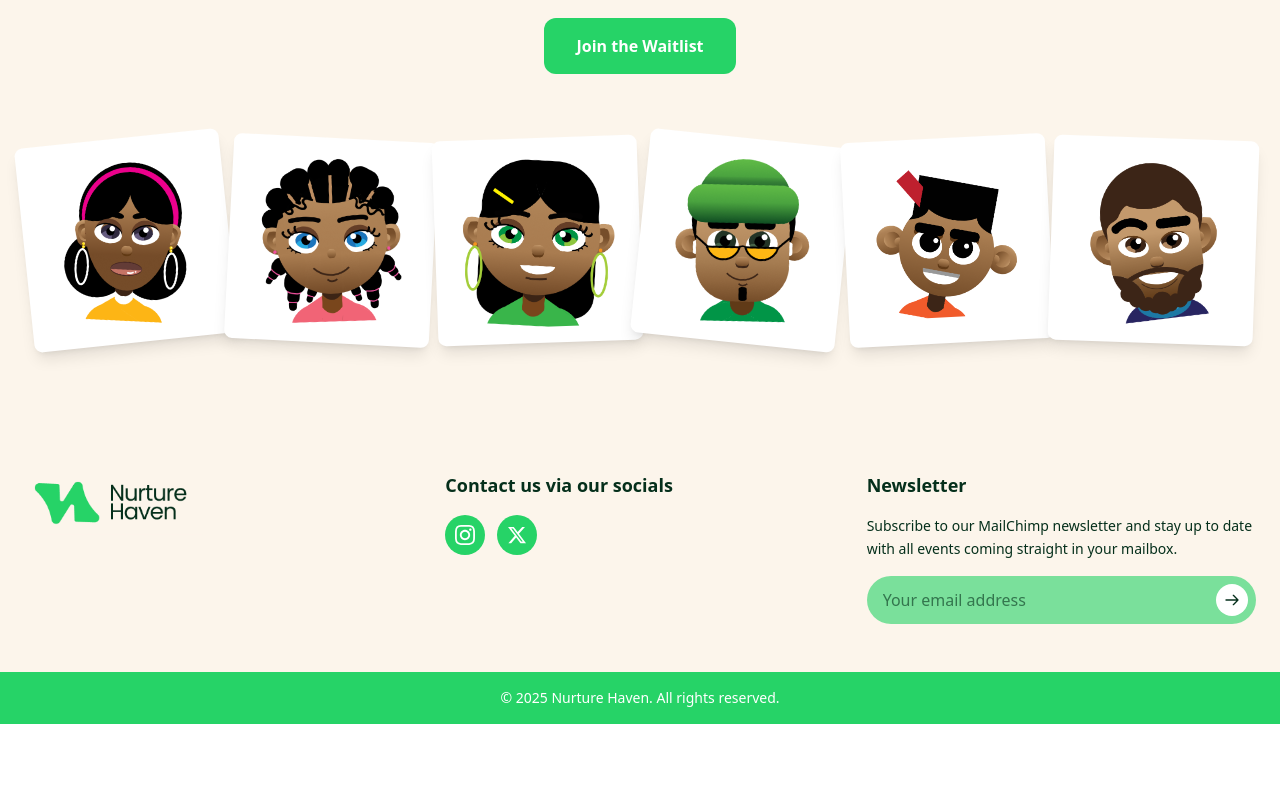
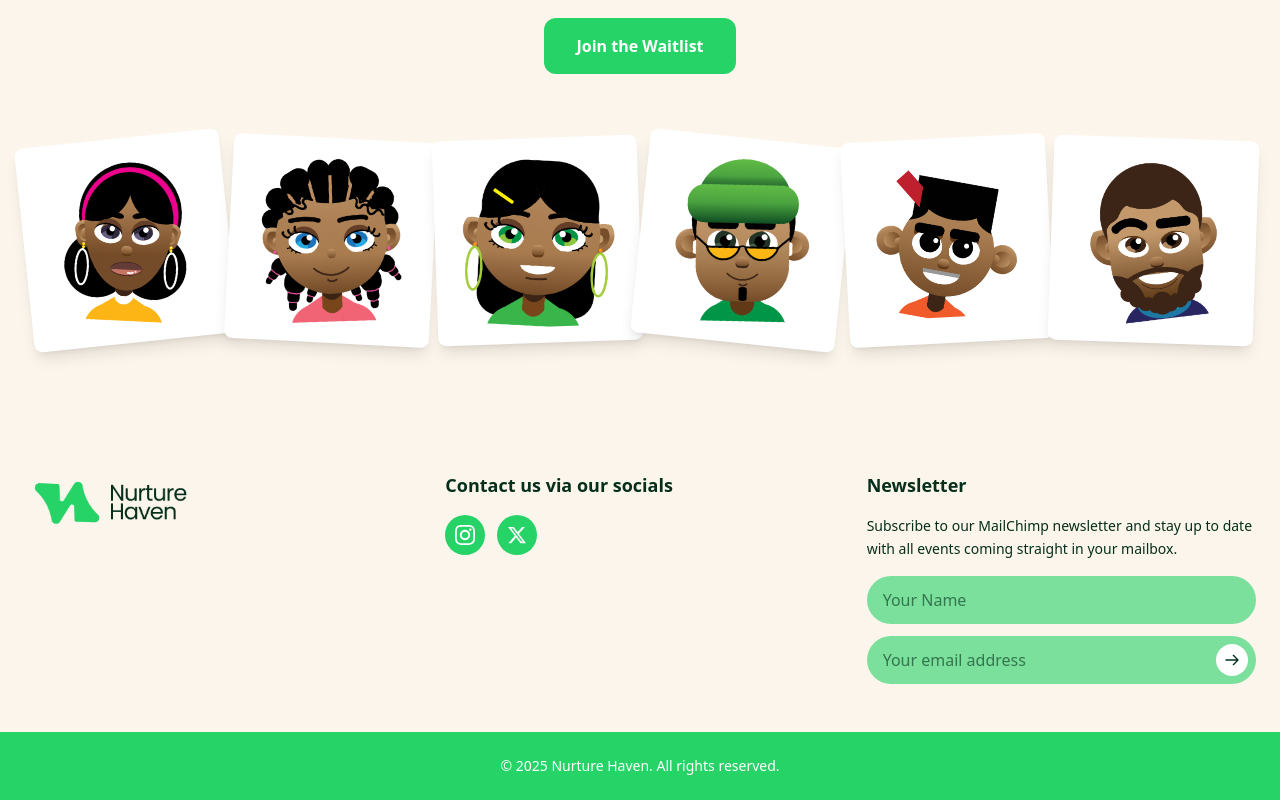
Before and after one commit to Adesmith001/nature-heaven-landing, a React (Vite) app: page / in a window 1280 px wide. Shown: the part 1788-2588 px from the top of the page. Before the commit the page ends 2512 px from the top, so only its background shows below. Built offline with nearby package versions, Linux system fonts and the light colour scheme.

Commit message:
google script

```diff
--- a/src/components/AvatarsSection.jsx
+++ b/src/components/AvatarsSection.jsx
@@ -21,9 +21,12 @@ const AvatarsSection = () => {
                     <p className="text-lg md:text-xl text-[#052F1B] max-w-3xl mx-auto leading-relaxed">
                         Money Quest is a product of Nurture haven that makes financial learning easy and exciting. Through fun quests and daily challenges, you'll learn how to save, invest, and grow wealth confidently.
                     </p>
-                    <button className="mt-8 px-8 py-4 bg-[#26D367] text-white rounded-xl font-semibold hover:bg-[#16A34A] transition-all duration-300 hover:shadow-xl hover:scale-105 cursor-pointer">
+                    <a
+                        href="#footer"
+                        className="inline-block mt-8 px-8 py-4 bg-[#26D367] text-white rounded-xl font-semibold hover:bg-[#16A34A] transition-all duration-300 hover:shadow-xl hover:scale-105 cursor-pointer"
+                    >
                         Join the Waitlist
-                    </button>
+                    </a>
                 </div>
 
                 {/* Avatars Grid - Desktop */}
--- a/src/components/Footer.jsx
+++ b/src/components/Footer.jsx
@@ -1,8 +1,48 @@
-import React from 'react';
+import React, { useState } from 'react';
 
 const Footer = () => {
+    const [formData, setFormData] = useState({
+        name: '',
+        email: ''
+    });
+    const [status, setStatus] = useState('');
+
+    const handleChange = (e) => {
+        setFormData({
+            ...formData,
+            [e.target.name]: e.target.value
+        });
+    };
+
+    const handleSubmit = async (e) => {
+        e.preventDefault();
+        setStatus('sending');
+
+        // REPLACE THIS URL WITH YOUR GOOGLE APPS SCRIPT URL
+        const GOOGLE_SCRIPT_URL = 'https://script.google.com/macros/s/AKfycbzxJLerJdWnB3w_gPrgfqf7-OiNx3BxgHJAcfZoy6EiPIMYjD54TbWIT4JWLZVxMHCp/exec';
+
+        try {
+            await fetch(GOOGLE_SCRIPT_URL, {
+                method: 'POST',
+                mode: 'no-cors', // Important for Google Apps Script
+                headers: {
+                    'Content-Type': 'application/json',
+                },
+                body: JSON.stringify(formData)
+            });
+
+            setStatus('success');
+            setFormData({ name: '', email: '' });
+            alert('Thank you for joining the waitlist!');
+        } catch (error) {
+            console.error('Error:', error);
+            setStatus('error');
+            alert('Something went wrong. Please try again.');
+        }
+    };
+
     return (
-        <footer className="relative">
+        <footer id="footer" className="relative">
             {/* Main Footer Section */}
             <div className="bg-[#FCF5EB] py-12 px-6">
                 <div className="max-w-7xl mx-auto">
@@ -24,7 +64,7 @@ const Footer = () => {
                             <div className="flex gap-3">
                                 {/* Instagram */}
                                 <a
-                                    href="#"
+                                    href="https://www.instagram.com/nurture_haven/"
                                     className="w-10 h-10 bg-[#26D367] rounded-full flex items-center justify-center hover:bg-[#16A34A] transition-colors duration-300"
                                     aria-label="Instagram"
                                 >
@@ -39,7 +79,7 @@ const Footer = () => {
 
                                 {/* Twitter/X */}
                                 <a
-                                    href="#"
+                                    href="https://x.com/nurture_haven"
                                     className="w-10 h-10 bg-[#26D367] rounded-full flex items-center justify-center hover:bg-[#16A34A] transition-colors duration-300"
                                     aria-label="Twitter"
                                 >
@@ -62,16 +102,35 @@ const Footer = () => {
                             <p className="text-[#052F1B] text-sm leading-relaxed">
                                 Subscribe to our MailChimp newsletter and stay up to date with all events coming straight in your mailbox.
                             </p>
+                            <form onSubmit={handleSubmit} className="space-y-3">
+                                <input
+                                    type="text"
+                                    name="name"
+                                    value={formData.name}
+                                    onChange={handleChange}
+                                    placeholder="Your Name"
+                                    required
+                                    className="w-full px-4 py-3 bg-[#26D36799] rounded-full text-[#052F1B] placeholder-[#052F1B]/60 focus:outline-none focus:ring-2 focus:ring-[#26D367]"
+                                />
                                 <div className="relative">
                                     <input
                                         type="email"
+                                        name="email"
+                                        value={formData.email}
+                                        onChange={handleChange}
                                         placeholder="Your email address"
+                                        required
                                         className="w-full px-4 py-3 bg-[#26D36799] rounded-full text-[#052F1B] placeholder-[#052F1B]/60 focus:outline-none focus:ring-2 focus:ring-[#26D367]"
                                     />
                                     <button
-                                    className="absolute right-2 top-1/2 -translate-y-1/2 w-8 h-8 bg-white rounded-full flex items-center justify-center hover:bg-gray-100 transition-colors duration-300"
+                                        type="submit"
+                                        disabled={status === 'sending'}
+                                        className="absolute right-2 top-1/2 -translate-y-1/2 w-8 h-8 bg-white rounded-full flex items-center justify-center hover:bg-gray-100 transition-colors duration-300 disabled:opacity-50"
                                         aria-label="Subscribe"
                                     >
+                                        {status === 'sending' ? (
+                                            <div className="w-4 h-4 border-2 border-[#052F1B] border-t-transparent rounded-full animate-spin"></div>
+                                        ) : (
                                             <svg
                                                 className="w-4 h-4 text-[#052F1B]"
                                                 fill="none"
@@ -80,15 +139,17 @@ const Footer = () => {
                                             >
                                                 <path strokeLinecap="round" strokeLinejoin="round" strokeWidth={2} d="M14 5l7 7m0 0l-7 7m7-7H3" />
                                             </svg>
+                                        )}
                                     </button>
                                 </div>
+                            </form>
                         </div>
                     </div>
                 </div>
             </div>
 
             {/* Copyright Bar */}
-            <div className="bg-[#26D367] py-4 px-6">
+            <div className="bg-[#26D367] py-6 px-6">
                 <div className="max-w-7xl mx-auto text-center">
                     <p className="text-white text-sm">
                         © 2025 Nurture Haven. All rights reserved.
--- a/src/components/MoneyQuestSection.jsx
+++ b/src/components/MoneyQuestSection.jsx
@@ -2,7 +2,7 @@ import React from 'react';
 
 const MoneyQuestSection = () => {
     return (
-        <section className="relative bg-[#D4ED6D] overflow-hidden">
+        <section id="about" className="relative bg-[#D4ED6D] overflow-hidden">
             {/* Desktop Layout */}
             <div className="hidden lg:block">
                 <div className="max-w-7xl mx-auto px-6">
@@ -19,9 +19,12 @@ const MoneyQuestSection = () => {
                                 Money Quest is a product of Nurture Haven that makes financial learning easy and exciting. Through fun quests and daily challenges, you'll learn how to save, invest, and grow wealth confidently.
                             </p>
 
-                            <button className="px-8 py-4 bg-[#26D367] text-white rounded-xl font-semibold hover:bg-[#16A34A] transition-all duration-300 hover:shadow-xl hover:scale-105 cursor-pointer">
+                            <a
+                                href="#footer"
+                                className="inline-block px-8 py-4 bg-[#26D367] text-white rounded-xl font-semibold hover:bg-[#16A34A] transition-all duration-300 hover:shadow-xl hover:scale-105 cursor-pointer"
+                            >
                                 Join the Waitlist
-                            </button>
+                            </a>
                         </div>
 
                         {/* Right Content - Phone Mockups */}
@@ -65,9 +68,12 @@ const MoneyQuestSection = () => {
                             Money Quest is a product of Nurture Haven that makes financial learning easy and exciting. Through fun quests and daily challenges, you'll learn how to save, invest, and grow wealth confidently.
                         </p>
 
-                        <button className="px-8 py-4 bg-[#26D367] text-white rounded-xl font-semibold hover:bg-[#16A34A] transition-all duration-300 hover:shadow-xl hover:scale-105 cursor-pointer">
+                        <a
+                            href="#footer"
+                            className="inline-block px-8 py-4 bg-[#26D367] text-white rounded-xl font-semibold hover:bg-[#16A34A] transition-all duration-300 hover:shadow-xl hover:scale-105 cursor-pointer"
+                        >
                             Join the Waitlist
-                        </button>
+                        </a>
                     </div>
 
                     {/* Phone Images - Stacked and touching bottom */}
```
Also changed, not shown: src/components/HeroSection.jsx (+15 -0 lines), 1 other file (tests, documents, lock files or other folders). Lines whose indentation alone changed are shown as unchanged.
